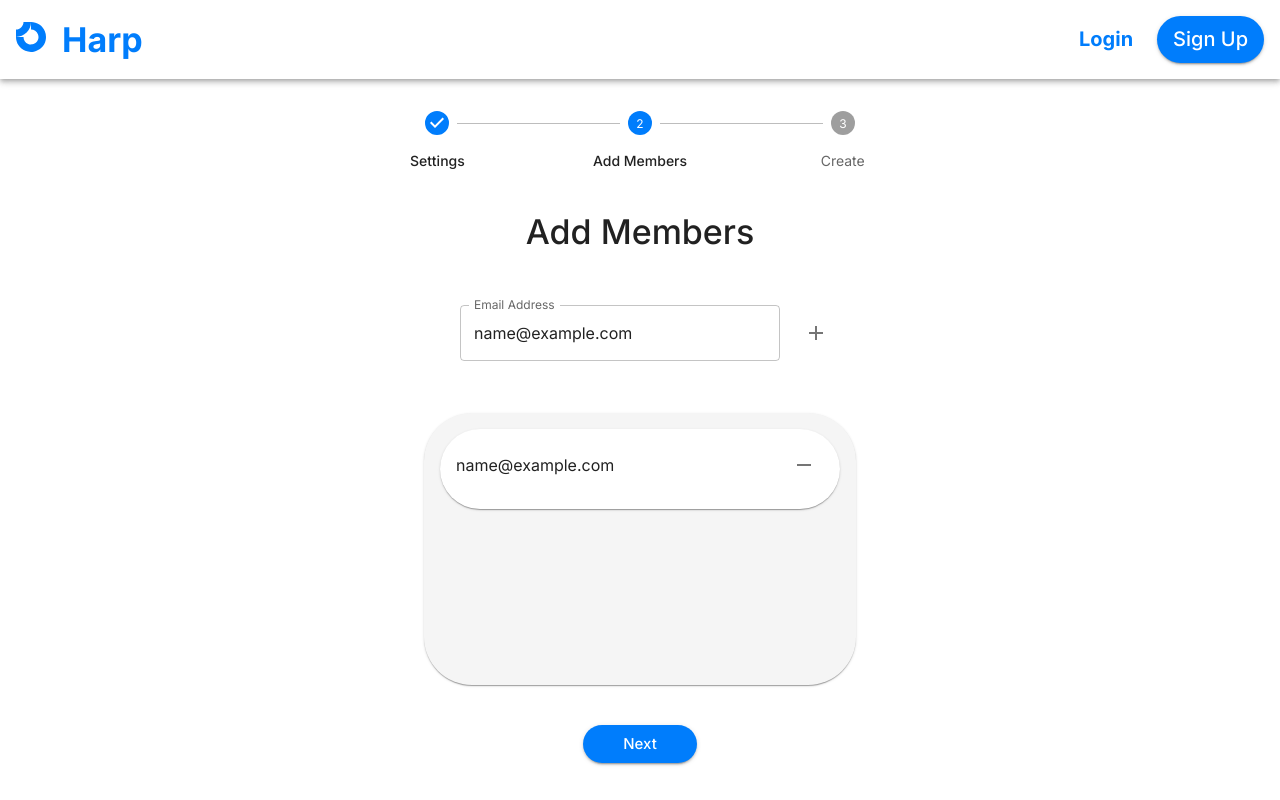
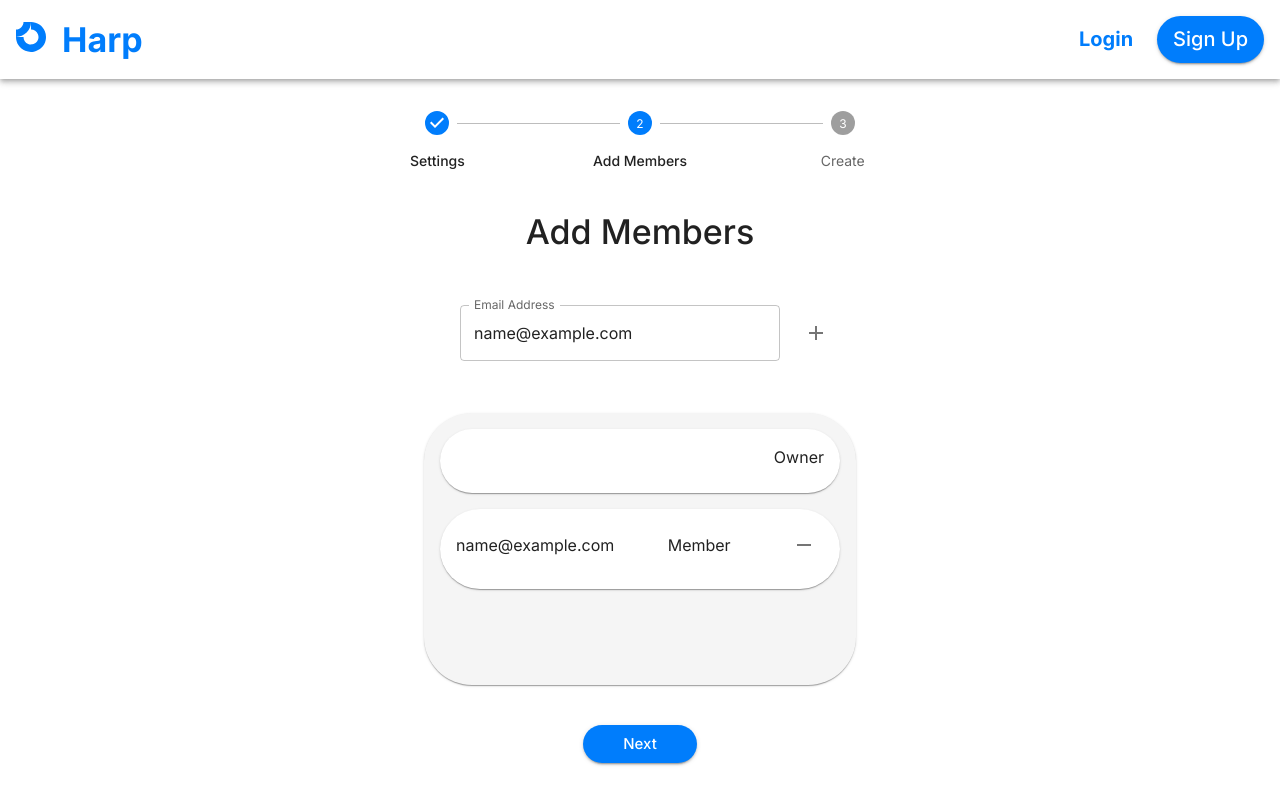
Before and after one commit to COSC-499-W2023/year-long-project-team-3, a Next.js app: page /submission-box/add-members in a window 1280 px wide. Both pictures are taken after typing "name@example.com" into the empty fields and a click on the button 816 px from the left and 333 px from the top of the page. Built offline with nearby package versions, Linux system fonts and the light colour scheme; no server answers.

Commit message:
Added owner card and comments

```diff
--- a/src/app/submission-box/add-members/page.tsx
+++ b/src/app/submission-box/add-members/page.tsx
@@ -22,6 +22,8 @@ interface FormValues {
 export default function SubmissionBoxAddMembersPage() {
     const session = useSession()
     const router = useRouter()
+
+    const ownerEmail: string = session.data?.user?.email!
 
     const [emails, setEmails] = useState<string[]>([])
 
@@ -107,19 +109,40 @@ export default function SubmissionBoxAddMembersPage() {
                             </IconButton>
                         </Box>
                     </form>
-                    <Paper
+                    <Paper // This is a scrollable container for member cards
                         sx={{
                             maxHeight: '17rem',
                             height: '17rem',
-                            width: '27rem',
                             overflow: 'auto',
                             p: 2,
                             backgroundColor: '#F5F5F5',
                             borderRadius: 12,
                         }}
                     >
+                        <Card // This is the owner card, it cannot be removed
+                            sx={{ width: '25rem', borderRadius: 12, marginBottom: '1rem' }}
+                        >
+                            <CardContent
+                                sx={{ display: 'flex', alignItems: 'center', justifyContent: 'space-between' }}
+                            >
+                                <Typography
+                                    sx={{
+                                        maxWidth: '70%',
+                                        overflow: 'hidden',
+                                        textOverflow: 'ellipsis',
+                                        whiteSpace: 'nowrap',
+                                    }}
+                                >
+                                    {ownerEmail}
+                                </Typography>
+                                <Typography>Owner</Typography>
+                            </CardContent>
+                        </Card>
                         {emails.map((email, index) => (
-                            <Card key={index} sx={{ width: '25rem', borderRadius: 12, marginBottom: '1rem' }}>
+                            <Card // Add new cards for added members and allow removal
+                                key={index}
+                                sx={{ width: '25rem', borderRadius: 12, marginBottom: '1rem' }}
+                            >
                                 <CardContent
                                     sx={{ display: 'flex', alignItems: 'center', justifyContent: 'space-between' }}
                                 >
@@ -133,6 +156,7 @@ export default function SubmissionBoxAddMembersPage() {
                                     >
                                         {email}
                                     </Typography>
+                                    <Typography>Member</Typography>
                                     <IconButton onClick={() => removeEmail(email)}>
                                         <Remove />
                                     </IconButton>
@@ -141,7 +165,6 @@ export default function SubmissionBoxAddMembersPage() {
                         ))}
                     </Paper>
                     <Button
-                        // type='submit'
                         variant='contained'
                         sx={{ mt: 5, px: 5, fontSize: 15, borderRadius: 28, textTransform: 'capitalize' }}
                         data-cy='next'
```
